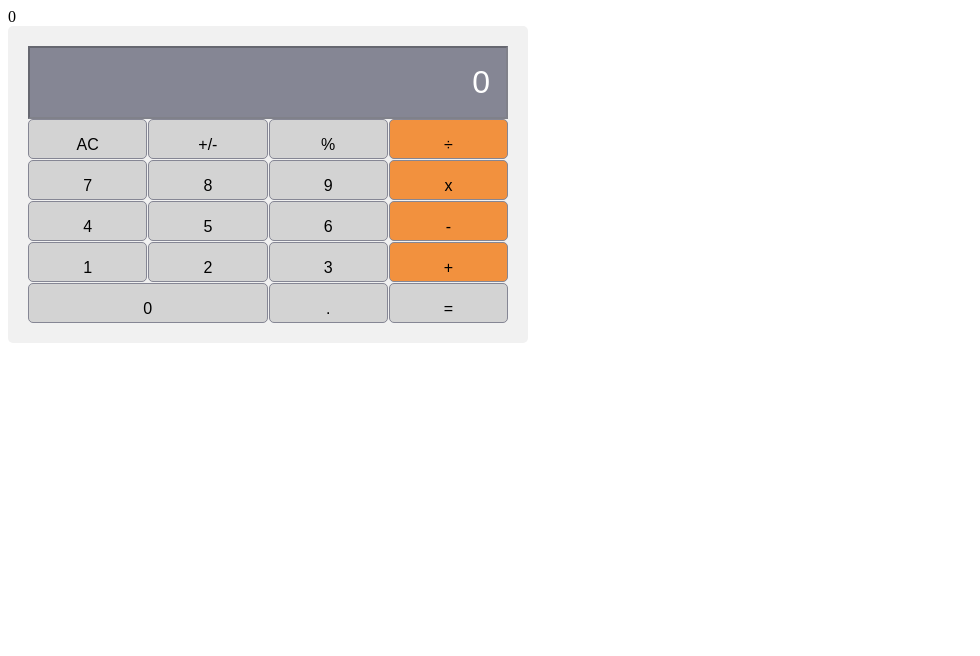
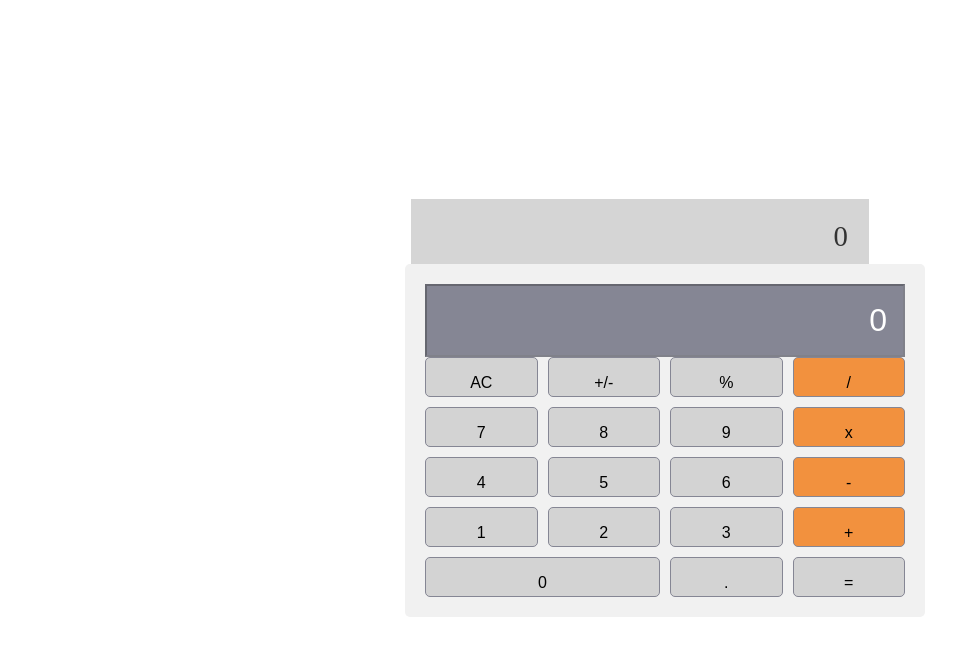
Before and after one commit to Megagig/math-magicians, a React (Create React App) app: page / in a window 1280 px wide. Shown: the top 656 px of the page, without its empty margins (0-980 px from the left). Built offline with nearby package versions, Linux system fonts and the light colour scheme.

Commit message:
Remove commented code

```diff
--- a/src/App.css
+++ b/src/App.css
@@ -1,25 +1,44 @@
+body {
+  display: grid;
+  place-items: center;
+  height: 100vh;
+}
 .calculator {
   width: 30rem;
   margin: 0 auto;
   display: flex;
   flex-direction: column;
+  justify-content: center;
+  grid-column-start: none;
 }
 
-#display {
+.display {
+  height: 1.5rem;
+  margin: 0 auto;
+  padding: 1.3rem;
+  width: 25%;
+  min-width: 26rem;
+  font-size: 1.8rem;
+  text-align: right;
+  color: #333;
+  background-color: #d5d5d5;
+}
+
+/* #display {
   width: 100%;
   height: 40px;
   margin-bottom: 10px;
   font-size: 20px;
   text-align: right;
-}
+} */
 
-.buttons {
+/* .buttons {
   display: grid;
   grid-template-columns: repeat(4, 1fr);
   grid-gap: 1px;
   width: 100%;
   margin: 0 auto;
-}
+} */
 
 .operator-btn {
   padding: 1rem;
--- a/src/components/DisplayButton.js
+++ b/src/components/DisplayButton.js
@@ -41,11 +41,10 @@ function DisplayButton({ onButtonClick }) {
           type="button"
           className="operator-btn orange-btn"
           onClick={handleButtonClick}
-          value="÷"
+          value="/"
         >
-          ÷
+          /
         </button>
-
         <button
           type="button"
           className="operator-btn"
```
